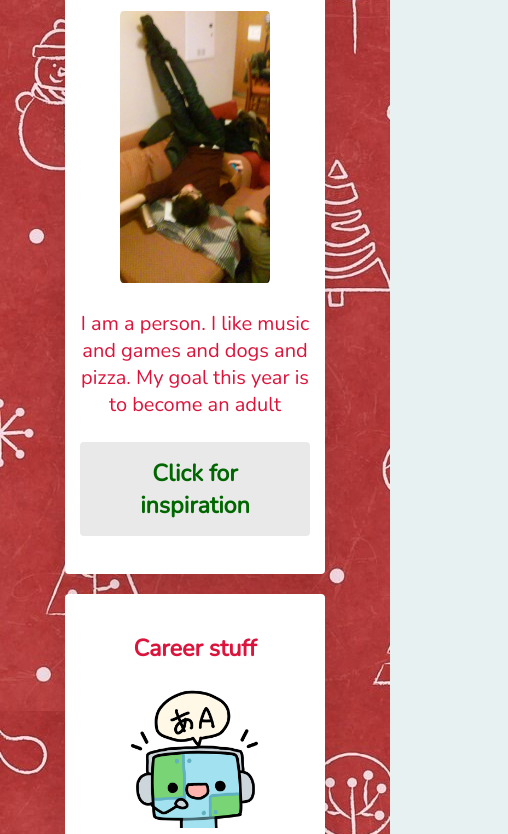
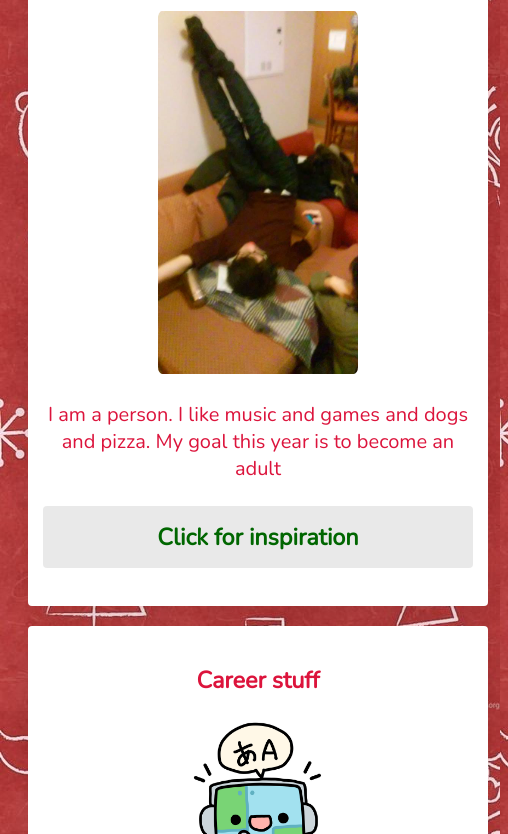
Before and after one commit to Takoyaki92/profile, a plain HTML site: page index.html in a window 390 px wide. Shown: the part 132-966 px from the top of the page, 508 px wide, since content can reach past the window. Drawn offline with nearby package versions, Linux system fonts and the light colour scheme.

Commit message:
Update style.css

```diff
--- a/style.css
+++ b/style.css
@@ -77,14 +77,3 @@ a:hover {
   padding: 15px 20px;
   border-radius: 4px;
 }
-
-@media (max-width: 960px) {
-  /* For a screen < 960px, this CSS will be read */
-  .container {
-    width: 300px;
-  }
-  .image-round {
-    width: 150px;
-    height: auto;
-  }
-}
```
